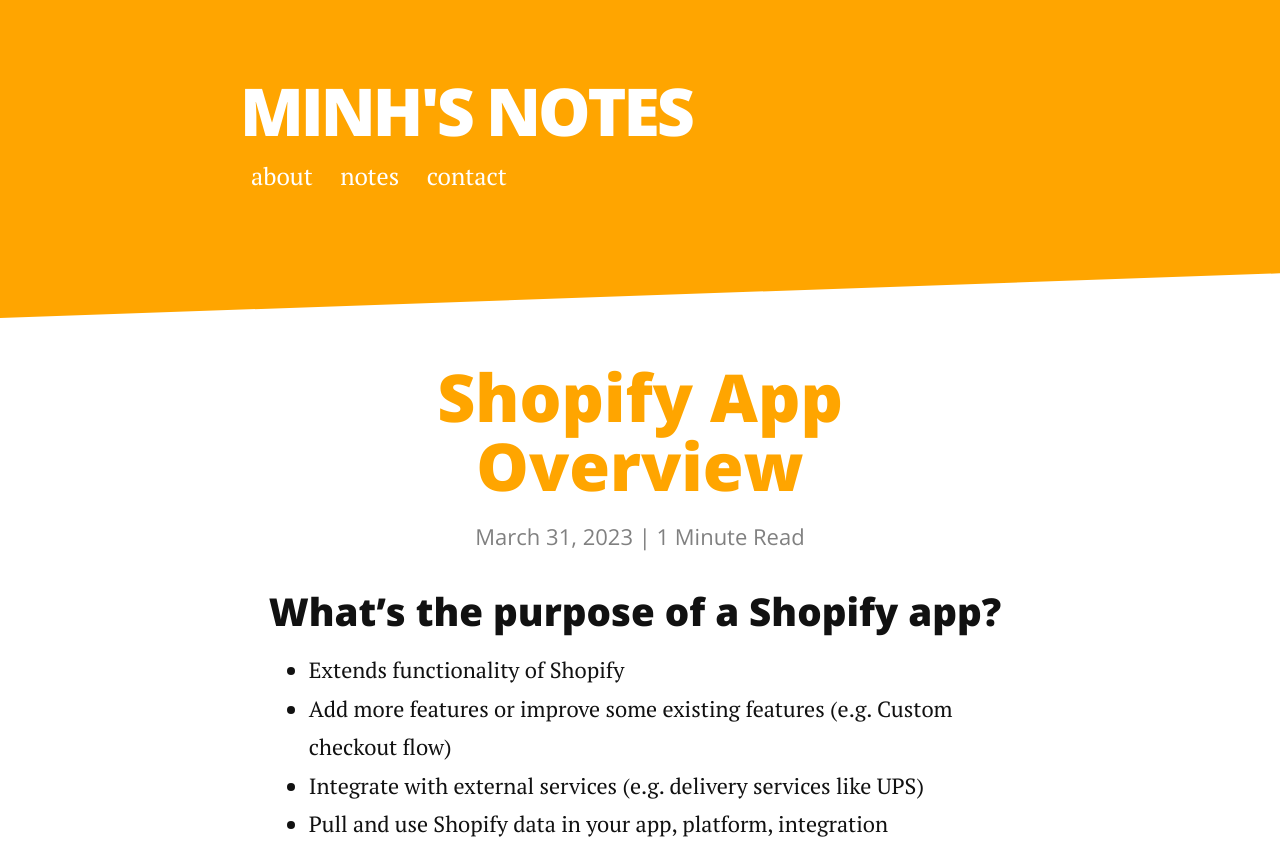
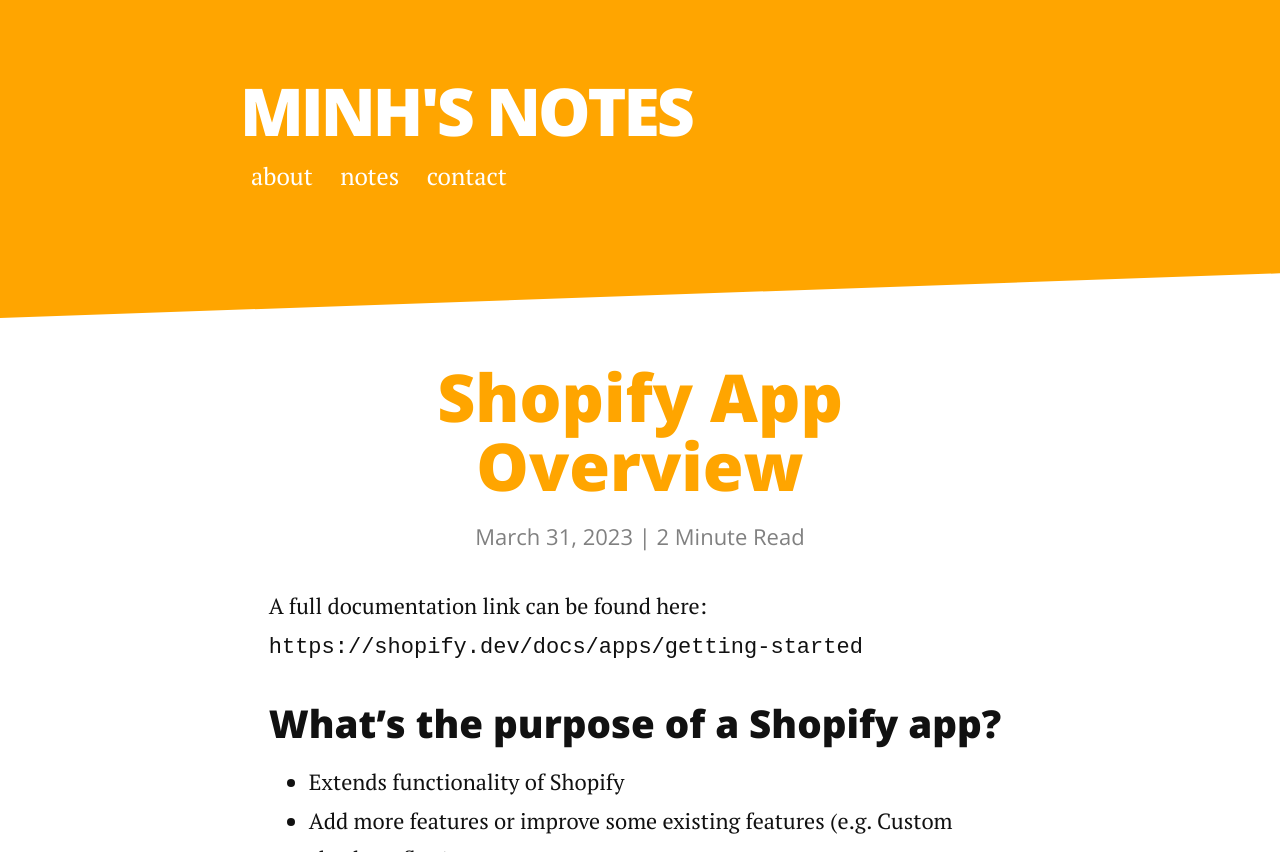
Before and after one commit to minhdao/minhdao.github.io, a Jekyll site: the page built from _posts/2023-03-31-shopify-app-overview.markdown, in a window 1280 px wide and 900 px high, cut to the strip 0-852 px from the top of the window. Built offline with Jekyll 4.4.1, drawn with Linux system fonts in a browser that asks for light colours; nearby versions of some CDN libraries; comment, search, counter and statistics services are not loaded.

Commit message:
Add in full document link

```diff
--- a/_posts/2023-03-31-shopify-app-overview.markdown
+++ b/_posts/2023-03-31-shopify-app-overview.markdown
@@ -6,6 +6,8 @@
   - ruby
 description: A high level view and some key concepts when starting to work on a Shopify app
 ---
+
+A full documentation link can be found here: `https://shopify.dev/docs/apps/getting-started`
 
 ### What’s the purpose of a Shopify app?
 * Extends functionality of Shopify
```
